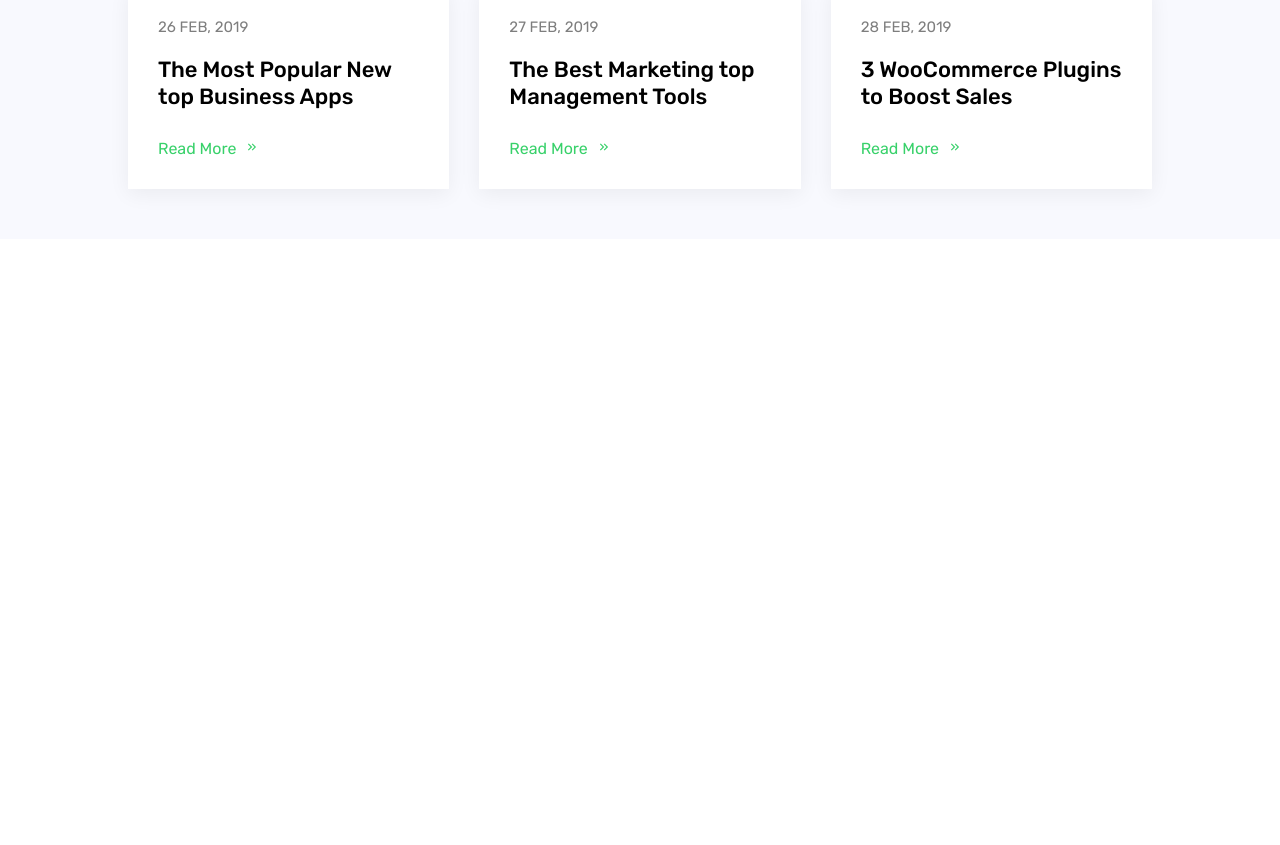
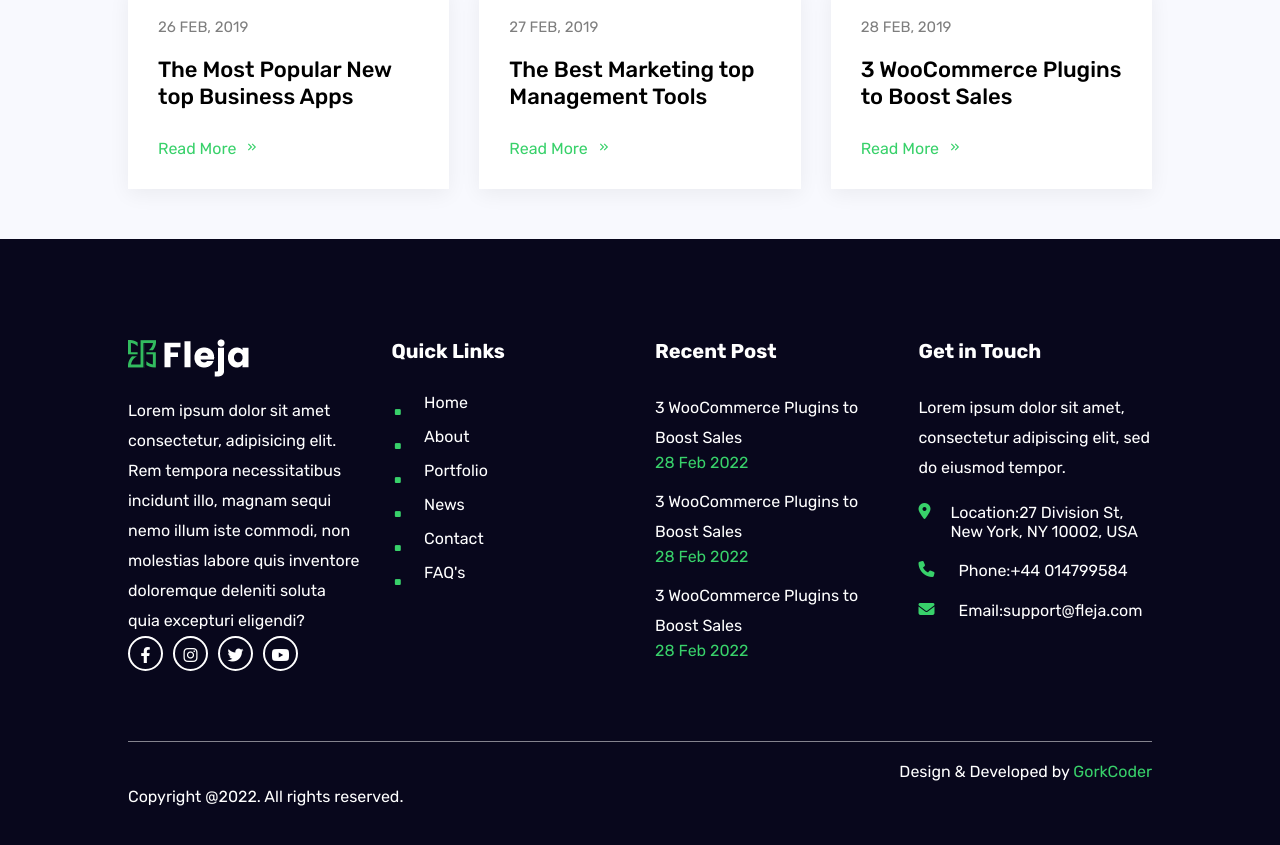
Before and after one commit to dong-geon-Lee/Toy-React-Project, a React (Create React App) app in the folder website-app/: page / in a window 1280 px wide. Shown: the part 5916-6761 px from the top of the page. Before the commit the page ends 6155 px from the top, so only its background shows below. Built offline with nearby package versions, Linux system fonts and the light colour scheme.

Commit message:
footer completed

```diff
--- a/website-app/src/App.css
+++ b/website-app/src/App.css
@@ -665,3 +665,197 @@ h3 {
 }
 
 /* ----------- Blog  -------------- */
+
+/* ----------- Footer  -------------- */
+footer {
+  background-color: #08071c;
+  padding: 100px 0 0 0;
+  color: #fff;
+}
+
+footer p {
+  color: #fff;
+  margin: 20px 0;
+}
+
+footer .socialIcon i {
+  background-color: transparent;
+  border: 2px solid #fff;
+}
+
+footer h2 {
+  margin-bottom: 30px;
+  font-size: 20px;
+}
+
+footer li {
+  color: #fff;
+  margin-bottom: 15px;
+  list-style: none;
+}
+
+footer li::before {
+  content: ".";
+  font-size: 50px;
+  vertical-align: top;
+  line-height: 10px;
+  margin-right: 20px;
+  color: #38d16a;
+}
+
+footer .box p {
+  margin: 0;
+  margin-top: 15px;
+}
+
+footer span {
+  color: #38d16a;
+  opacity: 1;
+}
+
+footer .icon {
+  margin-top: 20px;
+  display: flex;
+}
+
+footer .icon i {
+  color: #38d16a;
+  margin-right: 20px;
+  width: 20px;
+  height: 20px;
+}
+
+.legal {
+  display: flex;
+  justify-content: space-between;
+  border-top: 1px solid rgba(255, 255, 255, 0.5);
+  margin-top: 70px;
+  padding: 20px 0;
+}
+/* ----------- Footer  -------------- */
+
+/* -------Media query-------- */
+@media screen and (max-width: 768px) {
+  /* home */
+  .left,
+  .right {
+    width: 100%;
+  }
+
+  .home .container {
+    flex-direction: column;
+    flex-direction: column-reverse;
+  }
+
+  .home {
+    height: 134vh;
+  }
+
+  .home .img {
+    width: 100%;
+    height: 100%;
+    position: relative;
+  }
+
+  .home img {
+    width: 100%;
+    height: 100%;
+    position: relative;
+    transform: scale(1);
+  }
+
+  .grid {
+    grid-template-columns: repeat(1, 1fr);
+  }
+
+  .skill .content,
+  .about .container {
+    flex-direction: column;
+  }
+
+  .about .img {
+    width: 100%;
+    height: 100%;
+    object-fit: cover;
+  }
+
+  .about img {
+    width: 100%;
+    height: 100%;
+    object-fit: cover;
+  }
+
+  .about .img::after {
+    display: none;
+  }
+
+  .wrapper .container {
+    max-width: 80%;
+  }
+
+  .skill .right {
+    padding: 0;
+  }
+
+  .work {
+    height: 340vh;
+  }
+
+  .work .content {
+    display: grid;
+    grid-template-columns: repeat(1, 1fr);
+    grid-template-rows: repeat(1, 20vh);
+  }
+
+  .work .box:nth-child(1) {
+    grid-column: 1 / 1;
+    grid-row: 1 / 5;
+  }
+
+  .work .box:nth-child(2) {
+    grid-column: 1 / 7;
+    grid-row: 5 / 8;
+  }
+
+  .work .box:nth-child(3) {
+    grid-column: 1 / 9;
+    grid-row: 8 / 11;
+  }
+
+  .work .box:nth-child(4) {
+    grid-column: 1 / 9;
+    grid-row: 11 / 14;
+  }
+
+  .work .box:nth-child(5) {
+    grid-column: 1 / 9;
+    grid-row: 14 / 17;
+  }
+
+  .work .box:nth-child(6) {
+    grid-column: 1 / 9;
+    grid-row: 17 / 20;
+  }
+
+  .work .box:nth-child(1)::after,
+  .work .box:nth-child(2)::after,
+  .work .box:nth-child(3)::after,
+  .work .box:nth-child(4)::after,
+  .work .box:nth-child(5)::after,
+  .work .box:nth-child(6)::after {
+    width: 767px;
+    height: 550px;
+    background-color: rgba(18, 22, 25, 0.925);
+  }
+
+  footer .grid1 {
+    grid-template-columns: repeat(2, 1fr);
+  }
+}
+
+.pageContent {
+  height: 100vh;
+  display: flex;
+  align-items: center;
+  justify-content: center;
+}
--- a/website-app/src/App.js
+++ b/website-app/src/App.js
@@ -3,6 +3,8 @@ import Header from "./components/home/header/Header";
 import { BrowserRouter as Router, Route, Routes } from "react-router-dom";
 import Homepages from "./components/pageContent/Homepages";
 import "./App.css";
+import Footer from "./components/home/Footer";
+import Pages from "./components/pages/Pages";
 
 const App = () => {
   return (
@@ -10,7 +12,9 @@ const App = () => {
       <Header />
       <Routes>
         <Route path="/" element={<Homepages />}></Route>
+        <Route path="/pages" element={<Pages />}></Route>
       </Routes>
+      <Footer />
     </Router>
   );
 };
--- /dev/null
+++ b/website-app/src/components/home/Footer.jsx
@@ -0,0 +1,88 @@
+import React from "react";
+
+const Footer = () => {
+  return (
+    <>
+      <footer>
+        <div className="container grid1">
+          <div className="box">
+            <img src="./assets/logo1.png" alt="" />
+            <p>
+              Lorem ipsum dolor sit amet consectetur, adipisicing elit. Rem
+              tempora necessitatibus incidunt illo, magnam sequi nemo illum iste
+              commodi, non molestias labore quis inventore doloremque deleniti
+              soluta quia excepturi eligendi?
+            </p>
+            <div className="socialIcon">
+              <i className="fab fa-facebook-f"></i>
+              <i className="fab fa-instagram"></i>
+              <i className="fab fa-twitter "></i>
+              <i className="fab fa-youtube "></i>
+            </div>
+          </div>
+
+          <div className="box">
+            <h2>Quick Links</h2>
+            <ul>
+              <li>Home</li>
+              <li>About</li>
+              <li>Portfolio</li>
+              <li>News</li>
+              <li>Contact</li>
+              <li>FAQ's</li>
+            </ul>
+          </div>
+
+          <div className="box">
+            <h2>Recent Post</h2>
+
+            <div className="text">
+              <p>3 WooCommerce Plugins to Boost Sales</p>
+              <span> 28 Feb 2022</span>
+            </div>
+            <div className="text">
+              <p>3 WooCommerce Plugins to Boost Sales</p>
+              <span> 28 Feb 2022</span>
+            </div>
+            <div className="text">
+              <p>3 WooCommerce Plugins to Boost Sales</p>
+              <span> 28 Feb 2022</span>
+            </div>
+          </div>
+
+          <div className="box">
+            <h2>Get in Touch</h2>
+            <p>
+              Lorem ipsum dolor sit amet, consectetur adipiscing elit, sed do
+              eiusmod tempor.
+            </p>
+
+            <div className="icon">
+              <i class="fa-solid fa-location-dot"></i>
+              <label>Location:27 Division St, New York, NY 10002, USA</label>
+            </div>
+
+            <div className="icon">
+              <i class="fa fa-phone"></i>
+              <label>Phone:+44 014799584</label>
+            </div>
+
+            <div className="icon">
+              <i class="fa fa-envelope"></i>
+              <label>Email:support@fleja.com</label>
+            </div>
+          </div>
+        </div>
+
+        <div className="legal container">
+          <p>Copyright @2022. All rights reserved.</p>
+          <label htmlFor="">
+            Design & Developed by <span>GorkCoder</span>
+          </label>
+        </div>
+      </footer>
+    </>
+  );
+};
+
+export default Footer;
--- a/website-app/src/components/home/header/Header.jsx
+++ b/website-app/src/components/home/header/Header.jsx
@@ -11,7 +11,7 @@ const Header = () => {
 
   window.addEventListener("scroll", () => {
     const header = document.querySelector(".header");
-    header.classList.toggle("active", window.screenY > 200);
+    header.classList.toggle("active", window.scrollY > 200);
   });
 
   return (
--- /dev/null
+++ b/website-app/src/components/pages/Pages.jsx
@@ -0,0 +1,13 @@
+import React from "react";
+
+const Pages = () => {
+  return (
+    <>
+      <section className="pageContent">
+        <h1>Pages</h1>
+      </section>
+    </>
+  );
+};
+
+export default Pages;
```
